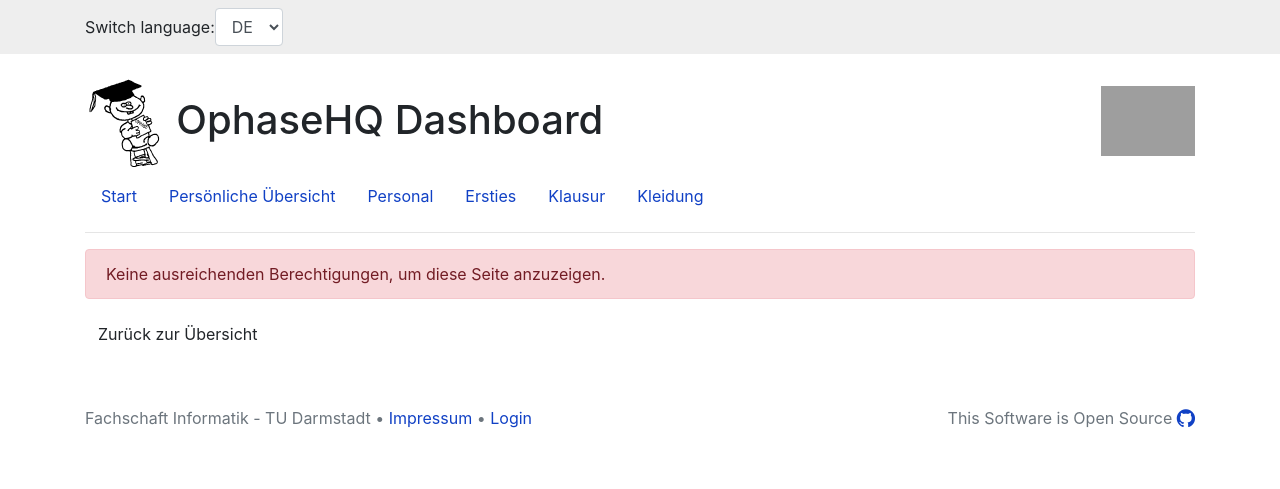
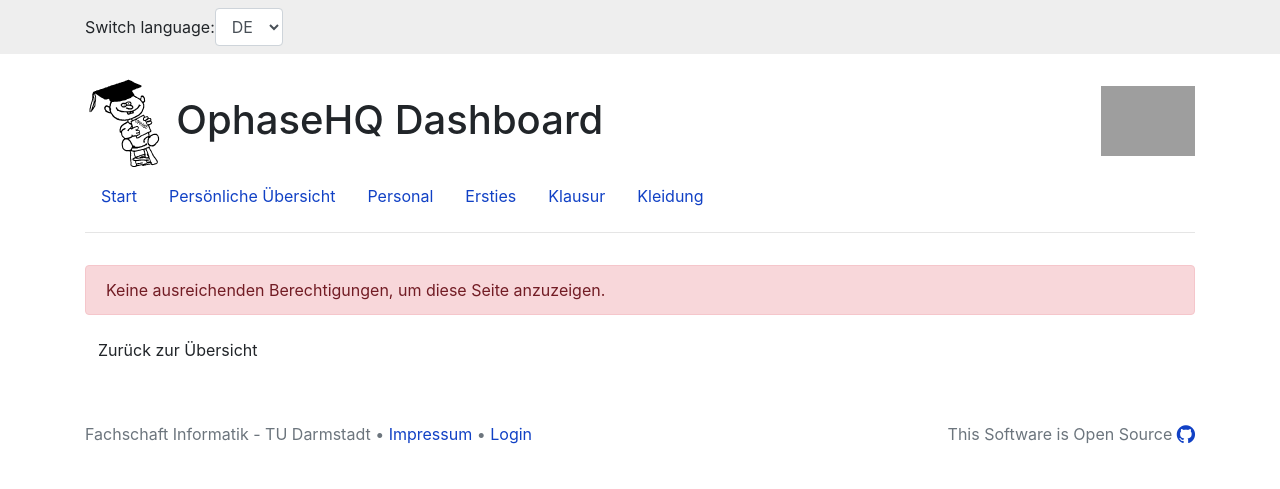
Before and after one commit to d120/pyophase, a Django app: a page that uses dashboard/templates/dashboard/dashboard_base.html in a window 1280 px wide. Shown: the top 489 px of the page. Run offline with Django 3.2, Linux system fonts and the light colour scheme; parts of the project's set-up code (start-up, migrations or seed data) failed here and were passed over; some libraries are stand-ins or nearby versions; grey boxes are pictures that could not be loaded.

Commit message:
addet marging before the contet of the side

```diff
--- a/dashboard/templates/dashboard/dashboard_base.html
+++ b/dashboard/templates/dashboard/dashboard_base.html
@@ -9,7 +9,7 @@
     {% endfor %}
 </ul>
 
-<hr class="margin-top-1">
+<hr class="margin-top-1 pb-3">
 
 {% block content_dashboard %}{% endblock %}
 
```
